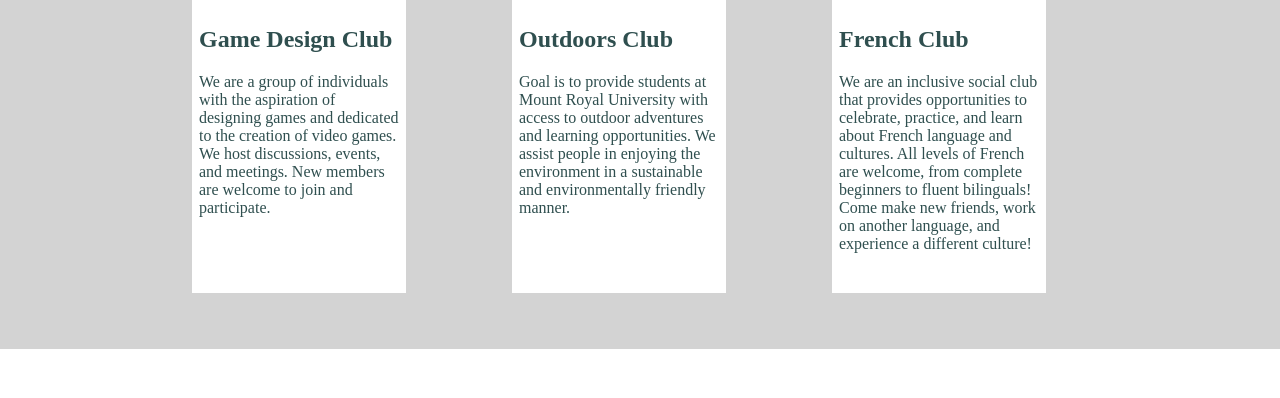
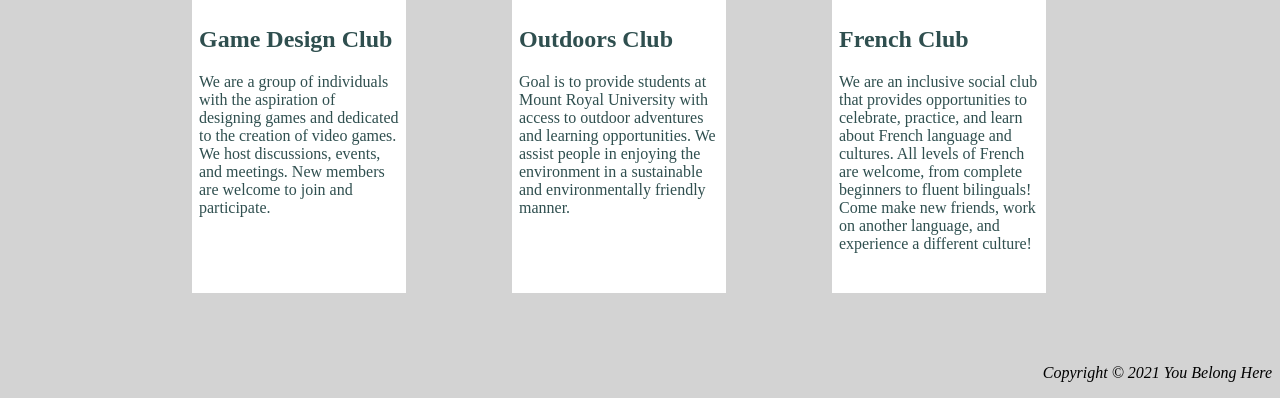
Before and after one commit to JordanMercurio/Assignment1COMP2511, a PHP site: page /3Clubs.html in a window 1280 px wide. Shown: the part 451-849 px from the top of the page. Before the commit the page ends 800 px from the top, so only its background shows below. Run offline with PHP 8.4, Linux system fonts and the light colour scheme.

Commit message:
Fixed footer css

```diff
--- a/1Home.css
+++ b/1Home.css
@@ -72,3 +72,9 @@ h1 {
 div.Logo {
     float: left;
 }
+
+footer {
+    float: right;
+    position: relative;
+    top: 50px;
+}
--- a/1Home.html
+++ b/1Home.html
@@ -67,6 +67,12 @@
                     </p>
             </article>
         </div>
+
+            <footer>
+                <p>
+                    <em>Copyright &copy; 2021 You Belong Here</em>
+                </p>
+            </footer>
         </section>
 	</body>
 </html>
--- a/2Events.css
+++ b/2Events.css
@@ -73,6 +73,8 @@ div.Logo {
     float: left;
 }
 
-footer{
-    margin-right: auto;
+footer {
+    float: right;
+    position: relative;
+    top: 120px;
 }
--- a/2Events.html
+++ b/2Events.html
@@ -121,6 +121,7 @@
                     </p>
                 </div>
             </article>
+
             <footer>
                 <p>
                     <em>Copyright &copy; 2021 You Belong Here</em>
--- a/3Clubs.css
+++ b/3Clubs.css
@@ -112,3 +112,9 @@ div.FrenchClub {
 div.Logo {
     float: left;
 }
+
+footer {
+    float: right;
+    position: relative;
+    top: 660px;
+}
--- a/3Clubs.html
+++ b/3Clubs.html
@@ -114,6 +114,12 @@
 
         </div>
 
+            <footer>
+                <p>
+                    <em>Copyright &copy; 2021 You Belong Here</em>
+                </p>
+            </footer>
+
         </section>
 
 	</body>
```
